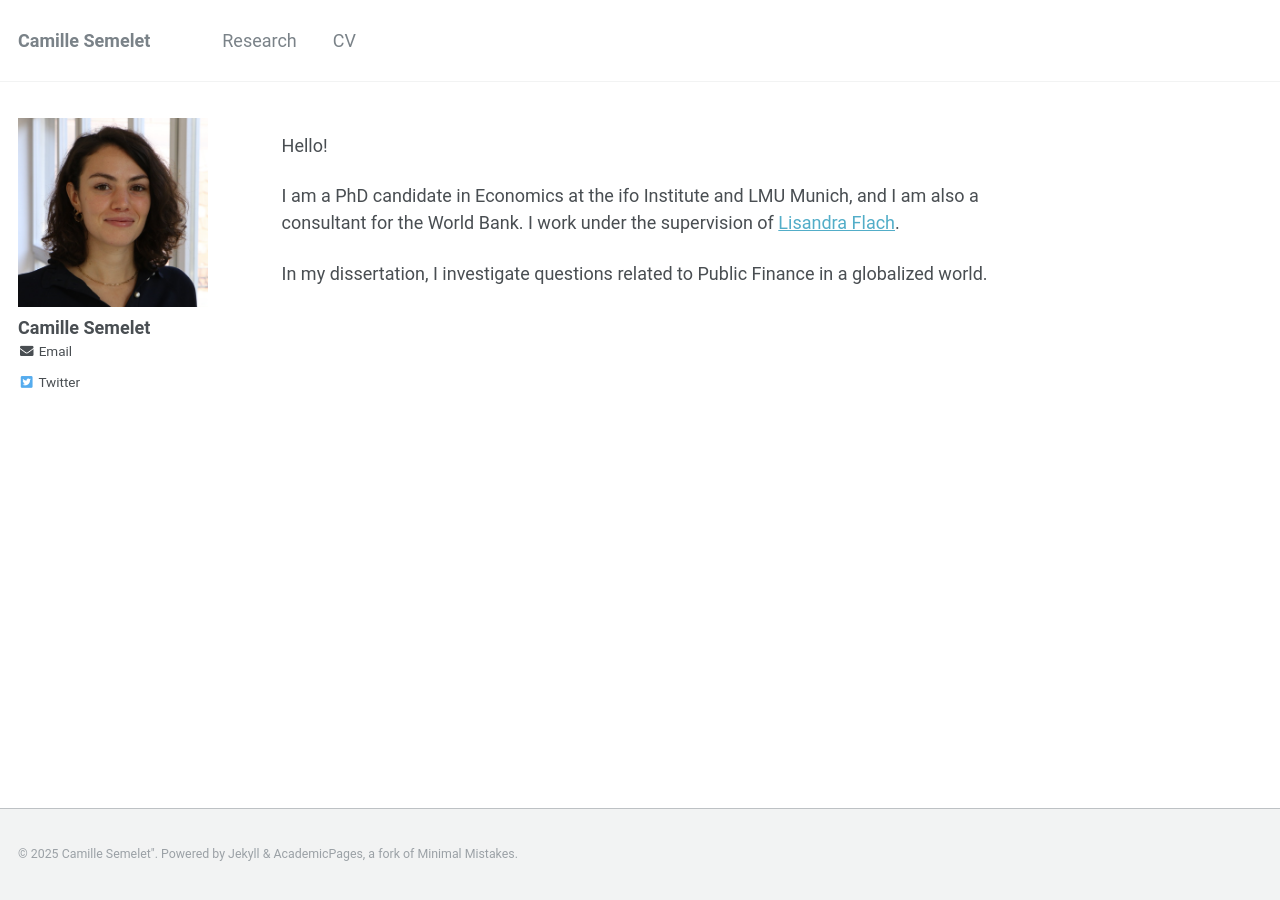
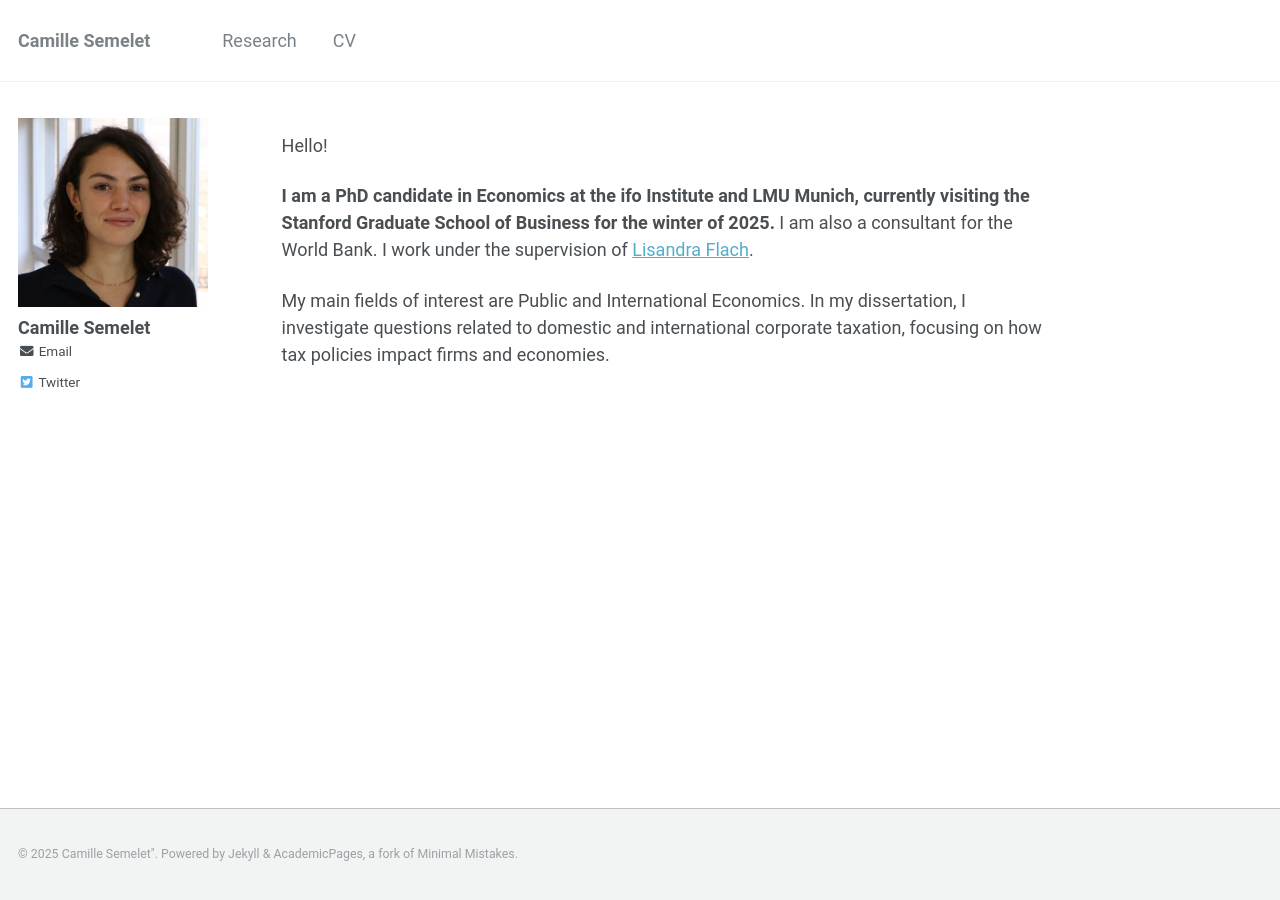
Before and after one commit to CamilleSemelet/camillesemelet.github.io, a Jekyll site: the page built from _pages/about.md, in a window 1280 px wide. Built offline with Jekyll 4.4.1, drawn with Linux system fonts in a browser that asks for light colours.

Commit message:
Update about.md

```diff
--- a/_pages/about.md
+++ b/_pages/about.md
@@ -10,11 +10,9 @@ redirect_from:
 
 Hello!
 
-I am a PhD candidate in Economics at the ifo Institute and LMU Munich, and I am also a consultant for the World Bank. I work under the supervision of [Lisandra Flach](https://sites.google.com/site/lisandraflach).
+**I am a PhD candidate in Economics at the ifo Institute and LMU Munich, currently visiting the Stanford Graduate School of Business for the winter of 2025.** I am also a consultant for the World Bank. I work under the supervision of [Lisandra Flach](https://sites.google.com/site/lisandraflach).
 
-In my dissertation, I investigate questions related to Public Finance in a globalized world.
-
-
+My main fields of interest are Public and International Economics. In my dissertation, I investigate questions related to domestic and international corporate taxation, focusing on how tax policies impact firms and economies.
 
 <!-- ---
 
```
